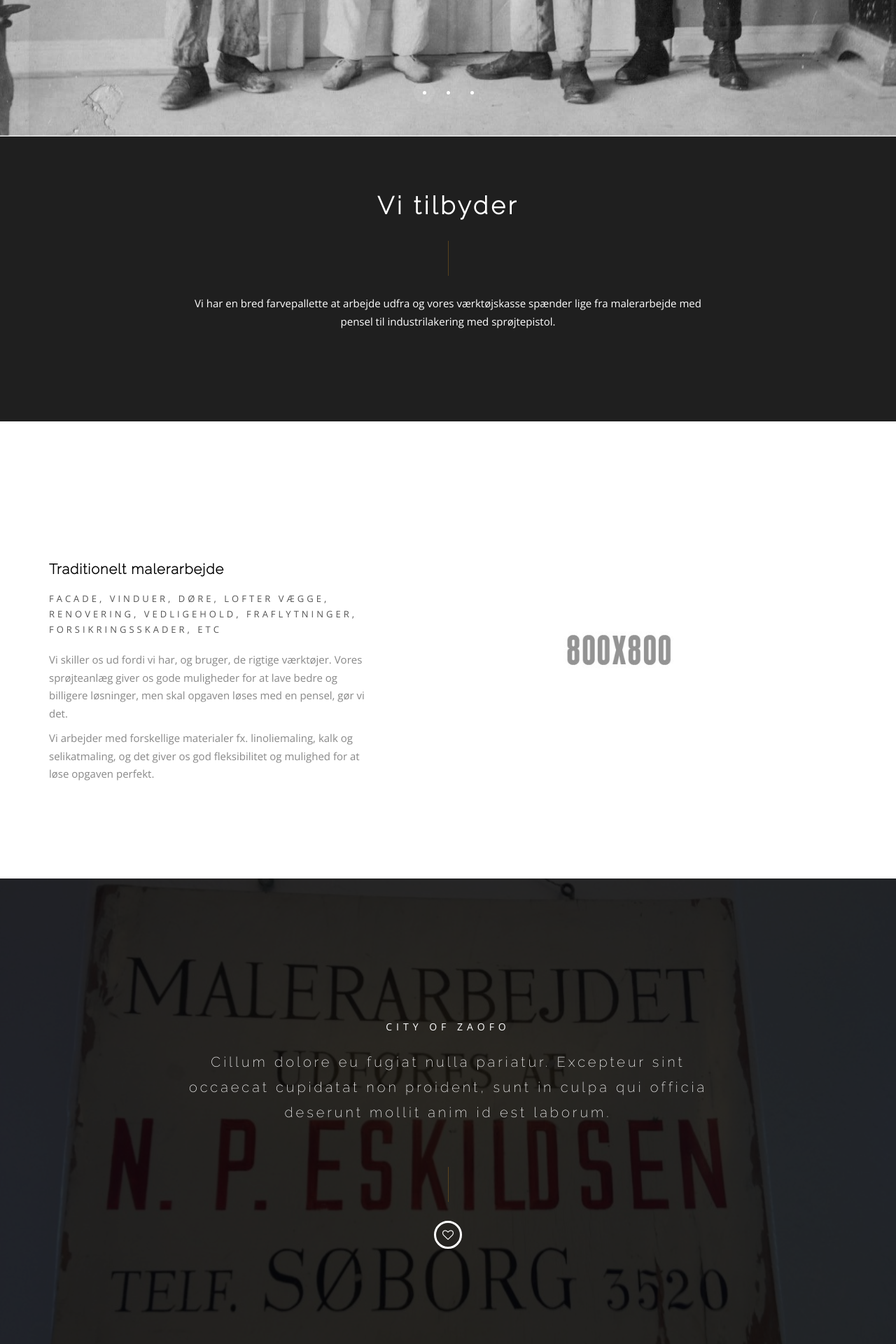
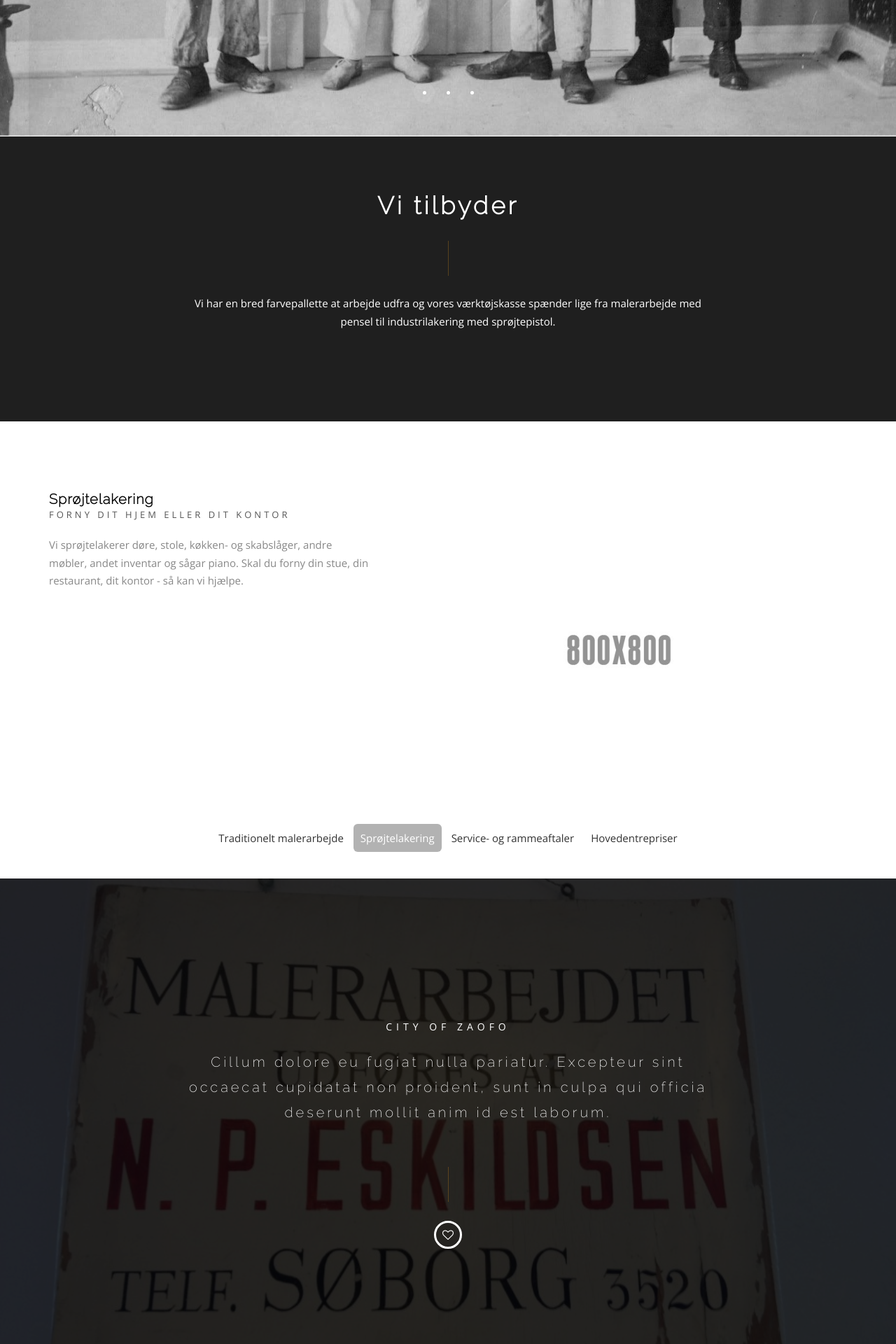
Before and after one commit to re-cph/eskildsen, a Jekyll site: the page built from index.html, in a window 1280 px wide. Shown: the part 634-2554 px from the top of the page at 70% size. Built offline with Jekyll 4.4.1, drawn with Linux system fonts in a browser that asks for light colours.

Commit message:
Add text to slider pagination for services list

```diff
--- a/css/style.css
+++ b/css/style.css
@@ -376,7 +376,7 @@
     width: 40px;
 }
 .team-social a:hover{color:#1f1f1f;background:#fff;}
-#team .small-title {
+#services-list .small-title {
     margin: 0;
 }
 .team-post {
@@ -386,8 +386,8 @@
     margin-bottom: 20px;
     text-transform: uppercase;
 }
-.team-spacing{height:200px;width:100%;}
-#team .owl-pagination {
+.team-spacing{height:100px;width:100%;}
+#services-list .owl-pagination {
     height: 80px;
     margin-top: -80px;
     position: relative;
@@ -395,24 +395,29 @@
     width: 100%;
     z-index: 1;
 }
-#team .owl-page.active {
+#services-list .owl-page.active {
     background: none repeat scroll 0 0 rgba(0, 0, 0, 0.3);
-    border-radius: 100px;
+    /*border-radius: 100px;*/
+    border-radius: 6px;
+    color: #fff;
 }
-#team .owl-page span {
+#services-list .owl-page span {
     background: none repeat scroll 0 0 #1f1f1f;
-    border-radius: 100px;
+    /*border-radius: 100px;*/
     display: inline-block;
     height: 5px;
     text-align: center;
     width: 5px;
 }
-#team .owl-page {
+#services-list .owl-page {
     display: inline-block;
-    height: 30px;
-    line-height: 25px;
+    /*height: 30px;*/
+    line-height: 30px;
     margin: 2px;
-    width: 30px;
+    /*width: 30px;*/
+    width: auto;
+    padding: 5px 10px;
+    color: #333;
 }
 .team-inner img{width:100%;}
 /*---------------------BIG BACKGROUND SECTION-----------------------------------------*/
--- a/index.html
+++ b/index.html
@@ -95,7 +95,7 @@
 <div id="services-list" class="clearfix">
   <div class="container">
         <div class="row">
-          <div class="team-slider" data-auto-play="8000">
+          <div class="team-slider" data-auto-play="4000"><!-- NOTE: slider pagination texts are set in script.js -->
                 <div class="team-inner clearfix">
                     <div class="col-md-5">
                         <div class="team-spacing"></div>
--- a/js/script.js
+++ b/js/script.js
@@ -62,13 +62,19 @@
         navigation: false, // Hide next and prev buttons
         slideSpeed: 300,
         autoplay: true,
-		autoHeight: true,
+		    autoHeight: true,
         pagination: true,
         paginationSpeed: 300,
         singleItem: true,
         mouseDrag: false,
         stopOnHover: true,
-        transitionStyle: "fade"
+        transitionStyle: "fade",
+        afterInit: function() {
+          $(".team-slider .owl-page").eq(0).html("Traditionelt malerarbejde");
+          $(".team-slider .owl-page").eq(1).html("Sprøjtelakering");
+          $(".team-slider .owl-page").eq(2).html("Service- og rammeaftaler");
+          $(".team-slider .owl-page").eq(3).html("Hovedentrepriser");
+        }
     });
 
     // script prettyphoto
```
